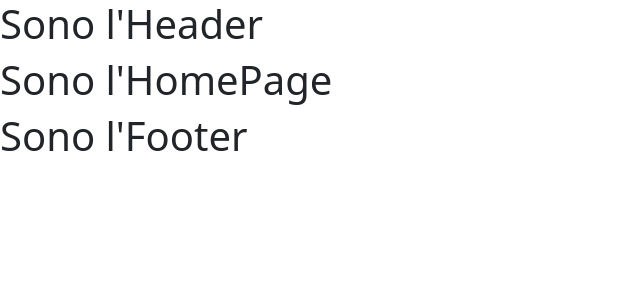
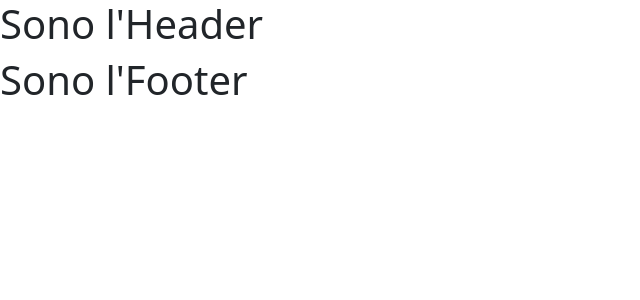
Before and after one commit to FrancescoCialfiDev/B-Doctor-fe, a React (Vite) app: page / in a window 1280 px wide. Shown: the top 300 px of the page, without its empty margins (0-640 px from the left). Built offline with nearby package versions, Linux system fonts and the light colour scheme; no server answers.

Commit message:
added GlobalContext

```diff
--- a/src/App.jsx
+++ b/src/App.jsx
@@ -5,9 +5,11 @@ import DoctorsPage from "./pages/DoctorsPage.jsx"
 import DoctorDetailsPage from "./pages/DoctorDetailsPage.jsx"
 import ReviewsPage from "./pages/ReviewsPage.jsx"
 import ContactsPage from "./pages/ContactsPage.jsx"
+import { GlobalProvider } from "./contexts/GlobalContext.jsx"
 
 export default function App() {
   return (
+    <GlobalProvider>
       <BrowserRouter>
         <Routes>
           <Route element={<DefaultLayout />}>
@@ -23,5 +25,6 @@ export default function App() {
           </Route>
         </Routes>
       </BrowserRouter>
+    </GlobalProvider>
   )
 }
--- /dev/null
+++ b/src/contexts/GlobalContext.jsx
@@ -0,0 +1,32 @@
+import { createContext, useState, useEffect } from "react";
+import axios from "axios";;
+
+const GlobalContext = createContext();
+
+const GlobalProvider = ({ children }) => {
+
+
+    const [doctors, setDoctors] = useState([]);
+
+    function getDoctors() {
+        axios
+            .get("http://localhost:3000/doctors")
+            .then((response) => {
+                setDoctors(response.data.doctors)
+            })
+            .catch((err) => {
+                console.log(err)
+            })
+            .finally("Data fetch completed!")
+    }
+
+    useEffect(() => { getDoctors() }, [])
+
+    return (
+        <GlobalContext.Provider value={{ doctors, setDoctors }}>
+            {children}
+        </GlobalContext.Provider >
+    )
+}
+
+export { GlobalProvider, GlobalContext };
--- a/src/pages/ContactsPage.jsx
+++ b/src/pages/ContactsPage.jsx
@@ -1,5 +1,6 @@
 
 export default function ContactsPage() {
+
     return (
         <>
             <h1>Sono ContactsPage</h1>
--- a/src/pages/HomePage.jsx
+++ b/src/pages/HomePage.jsx
@@ -1,7 +1,12 @@
+import { GlobalContext } from "../contexts/GlobalContext.jsx"
+import { useContext } from "react"
+
 export default function HomePage() {
+    const { doctors, setDoctors } = useContext(GlobalContext)
+    console.log(doctors)
     return (
         <>
-            <h1>Sono l'HomePage</h1>
+            <h1>{doctors[4]?.name}</h1>
         </>
     )
 }
```
Lines whose indentation alone changed are shown as unchanged.
